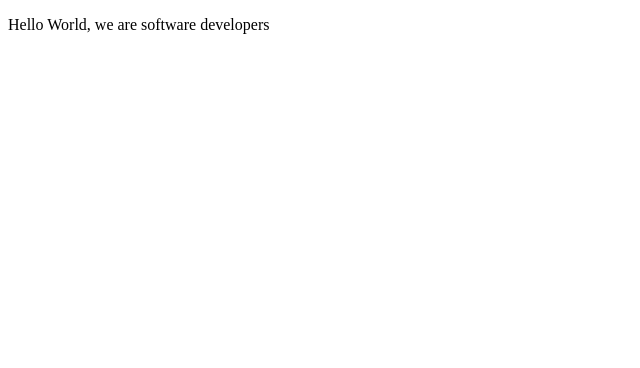
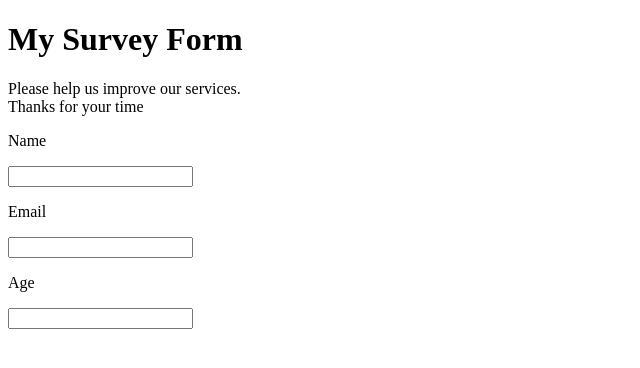
Before and after one commit to Osong-Michael/Tribute_Albertino_Osong, a plain HTML site: page index.html in a window 1280 px wide. Shown: the whole page, without its empty margins (0-640 px from the left). Drawn offline with Linux system fonts and the light colour scheme.

Commit message:
Added html for Survey Form

```diff
--- a/index.html
+++ b/index.html
@@ -8,21 +8,32 @@
 
   <body>
     <script src="https://cdn.freecodecamp.org/testable-projects-fcc/v1/bundle.js"></script>
+    <h1>My Survey Form</h1>
+
+    <p>Please help us improve our services. <br> Thanks for your time</p>
+
+    <div>
+      <form>
+        <label>
+          <p>Name</p>
+        </label>
+        <input type="text">
+
+        <label>
+          <p>Email</p>
+        </label>
+        <input type="text">
+
+        <label>
+          <p>Age</p>
+        </label>
+        <input type="text">
 
 
-    <p> Hello World, we are software developers </p>
-    <!--
+      </form>
+    </div>
 
-    Hello Camper!
 
-    For now, the test suite only works in Chrome!
-    Please read the README below in the JS Editor before beginning.
-    Feel free to delete this message once you have read it.
-    Good luck and Happy Coding!
-
-    - The freeCodeCamp Team
-
-    -->
     <script  src="js/index.js"></script>
   </body>
 </html>
```
